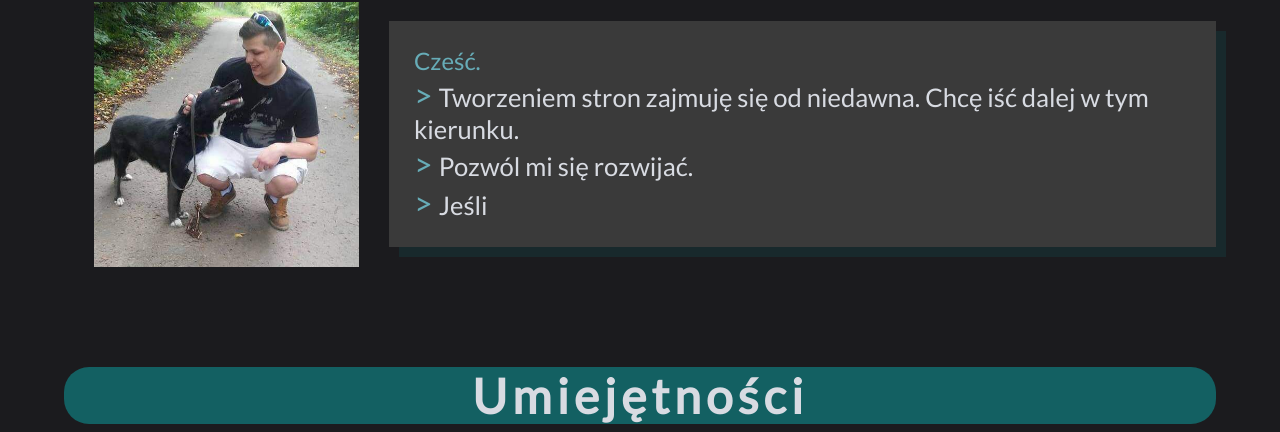
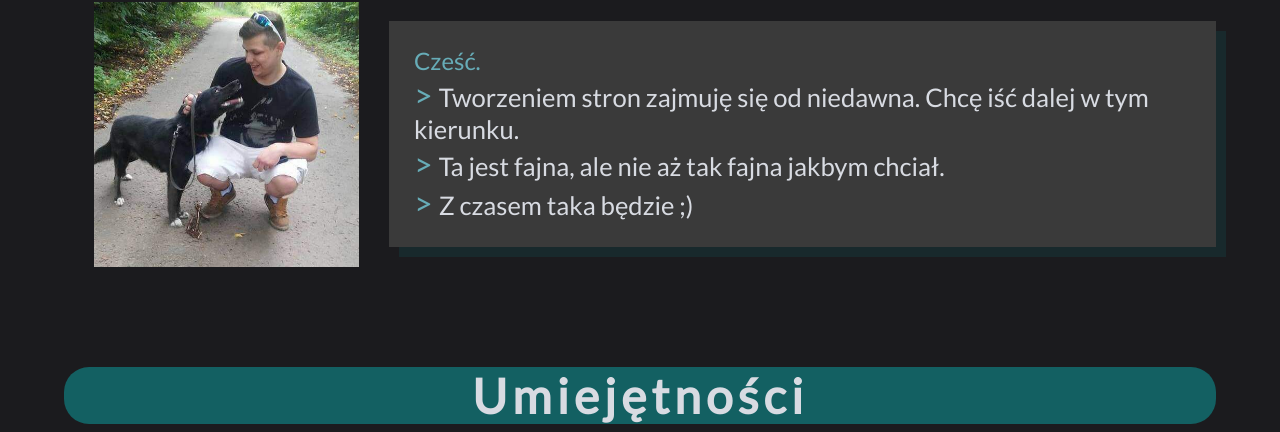
Before and after one commit to 97kaz/portfolio.github.io, a plain HTML site: page index.html in a window 1280 px wide. Shown: the part 1009-1441 px from the top of the page. Drawn offline with Linux system fonts and the light colour scheme.

Commit message:
no nie ogarniam tego gita xD
for real

```diff
--- a/index.html
+++ b/index.html
@@ -63,8 +63,8 @@
                        <span>Cześć.</span>
 
                         <p><span>&gt; </span>Tworzeniem stron zajmuję się od niedawna. Chcę iść dalej w tym kierunku.</p>
-                        <p><span>&gt; </span>Pozwól mi się rozwijać.</p>
-                        <p><span>&gt; </span>Jeśli </p>
+                        <p><span>&gt; </span>Ta jest fajna, ale nie aż tak fajna jakbym chciał.</p>
+                        <p><span>&gt; </span>Z czasem taka będzie ;)</p>
                     </div>
 
                 </div>
```
